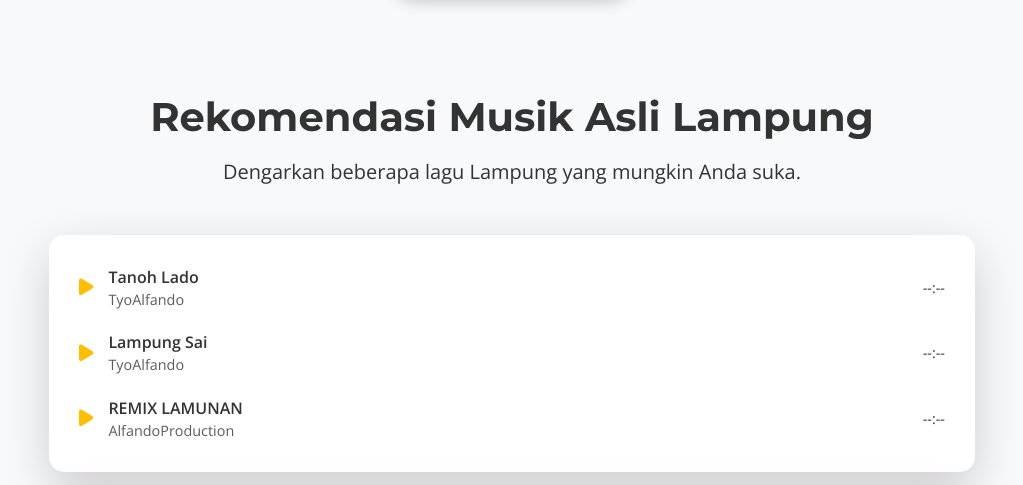
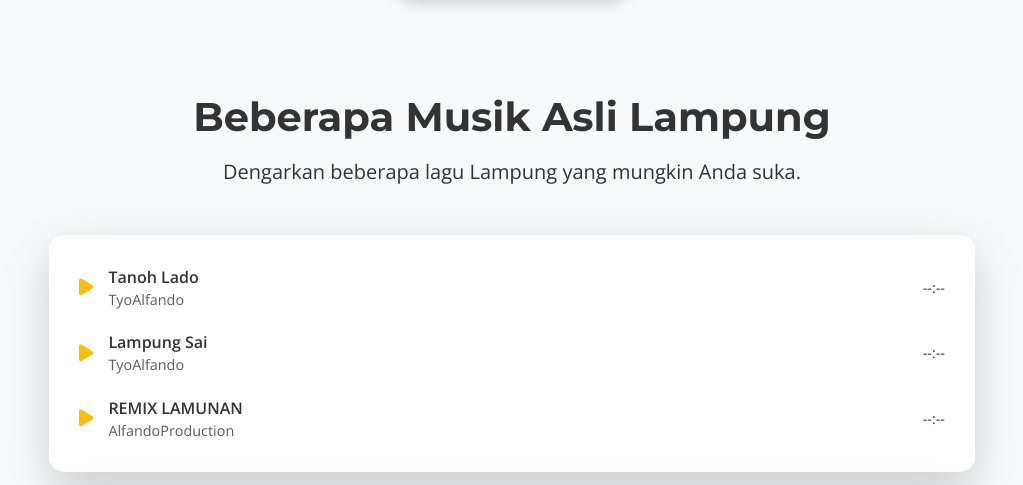
Before and after one commit to kmplangsalatiga/kmplangsalatiga.github.io, a plain HTML site: page index.html in a window 1280 px wide. Shown: the part 2134-2619 px from the top of the page, without its empty margins (128-1151 px from the left). Drawn offline with nearby package versions, Linux system fonts and the light colour scheme.

Commit message:
Add files via upload

```diff
--- a/index.html
+++ b/index.html
@@ -142,7 +142,7 @@ FOR INT I LOVE YOU BUT YOU DONT LOVE -->
     <section id="rekomendasi-musik" class="py-5">
         <div class="container">
             <div class="text-center mb-5" data-aos="fade-up">
-                <h2 class="section-title">Rekomendasi Musik Asli Lampung</h2>
+                <h2 class="section-title">Beberapa Musik Asli Lampung</h2>
                 <p class="lead">Dengarkan beberapa lagu Lampung yang mungkin Anda suka.</p>
             </div>
             <div class="row justify-content-center" data-aos="fade-up" data-aos-delay="100">
```
